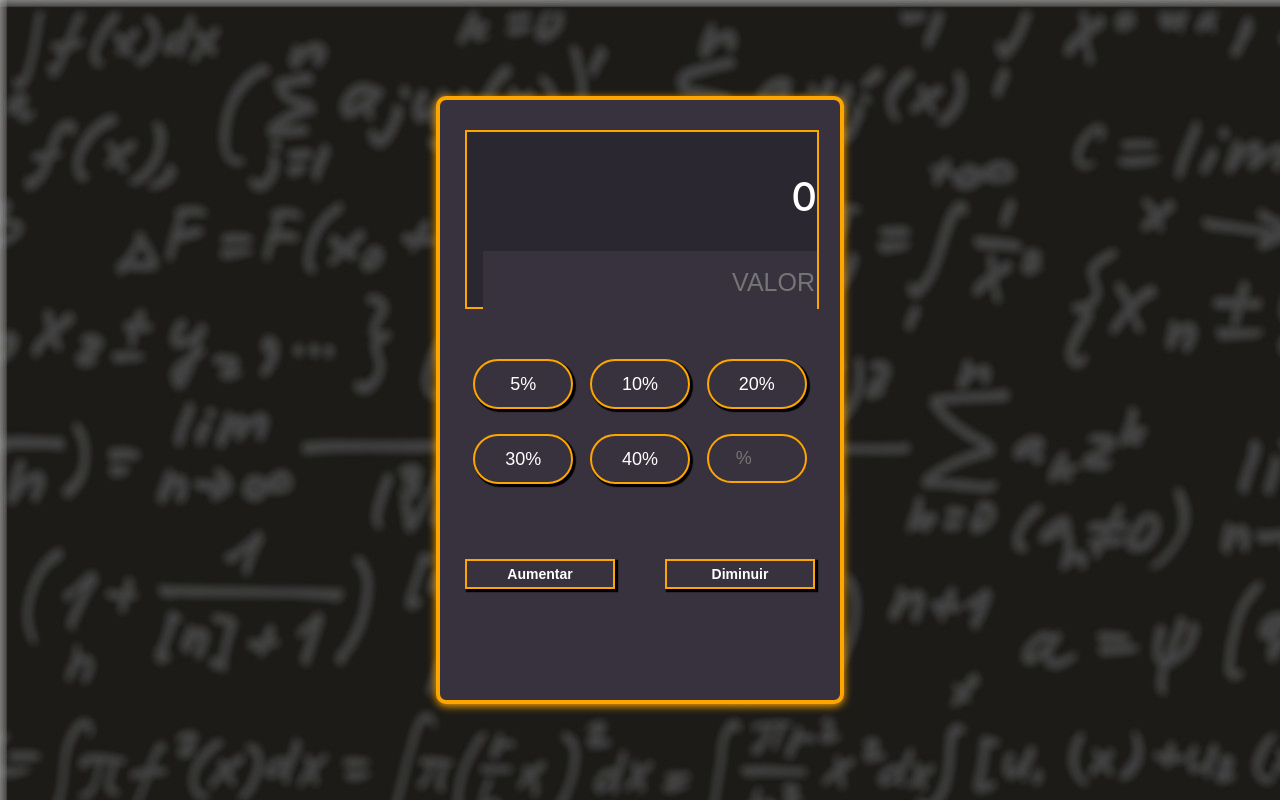
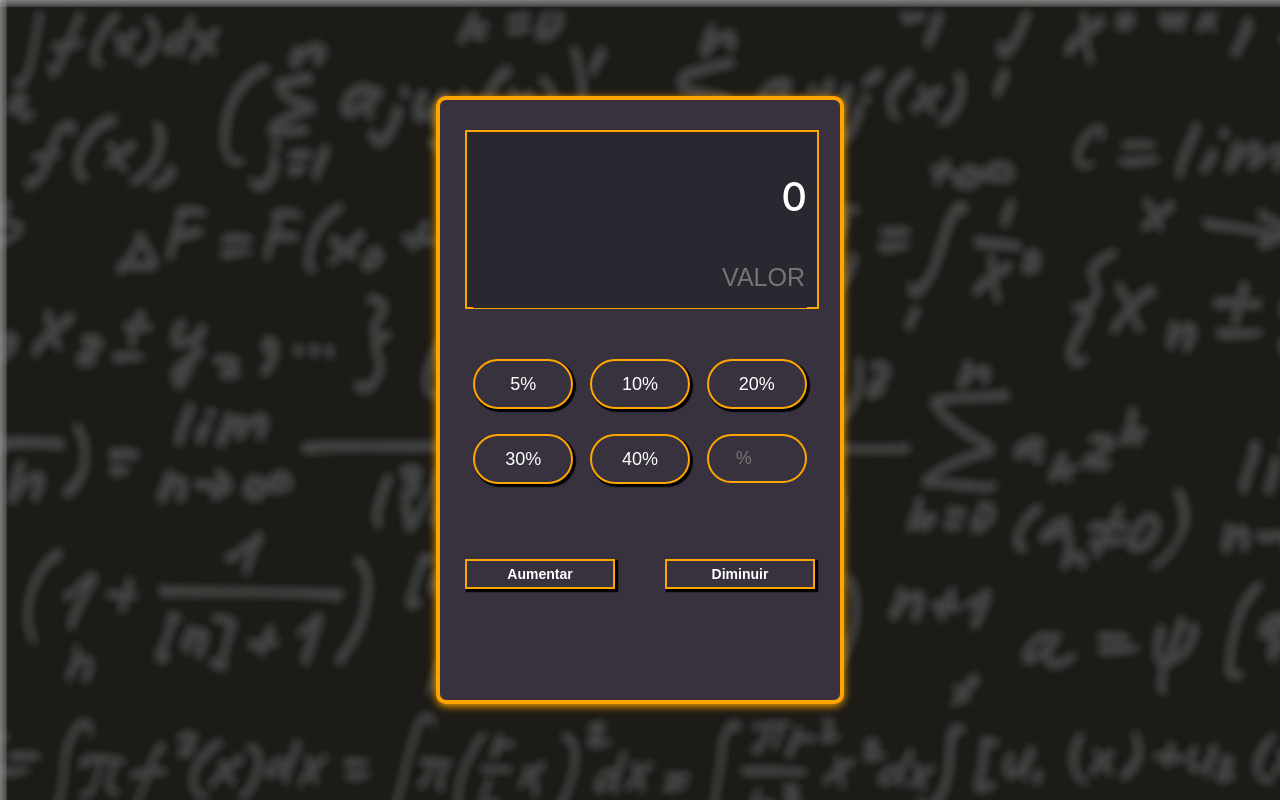
Before and after one commit to willianbatist/percentage_calculator, a React (Create React App) app: page / in a window 1280 px wide. Built offline with nearby package versions, Linux system fonts and the light colour scheme.

Commit message:
fix: css

```diff
--- a/src/styles/home.css
+++ b/src/styles/home.css
@@ -44,19 +44,20 @@ input[type=number] {
     color: white;
     border: none;
     text-align: right;
+    margin-right: 10px;
     text-decoration: black;
     font-size: 25px;
     width: 330px;
-    margin-top: -10px;
-    bottom: 1px;
+    margin-top: -15px;
     height: 60px;
-    background-color: #37323E;
+    background-color: #2b2730;
   }
   .home-textinput:focus {
     box-shadow: 0 0 0 0;
     outline: 0;
   }
   .home-text {
+    margin-right: 10px;
     color: white;
     font-size: 40px;
     font-style: normal;
```
